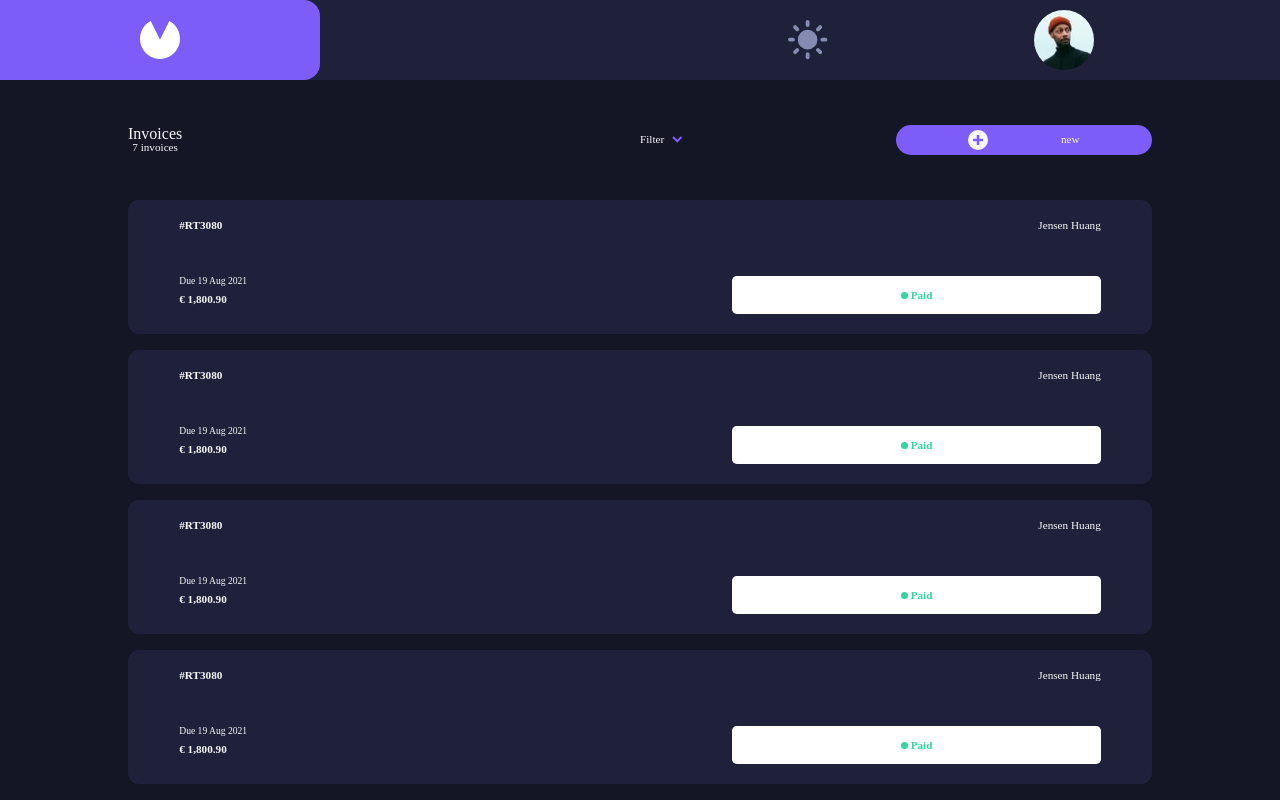
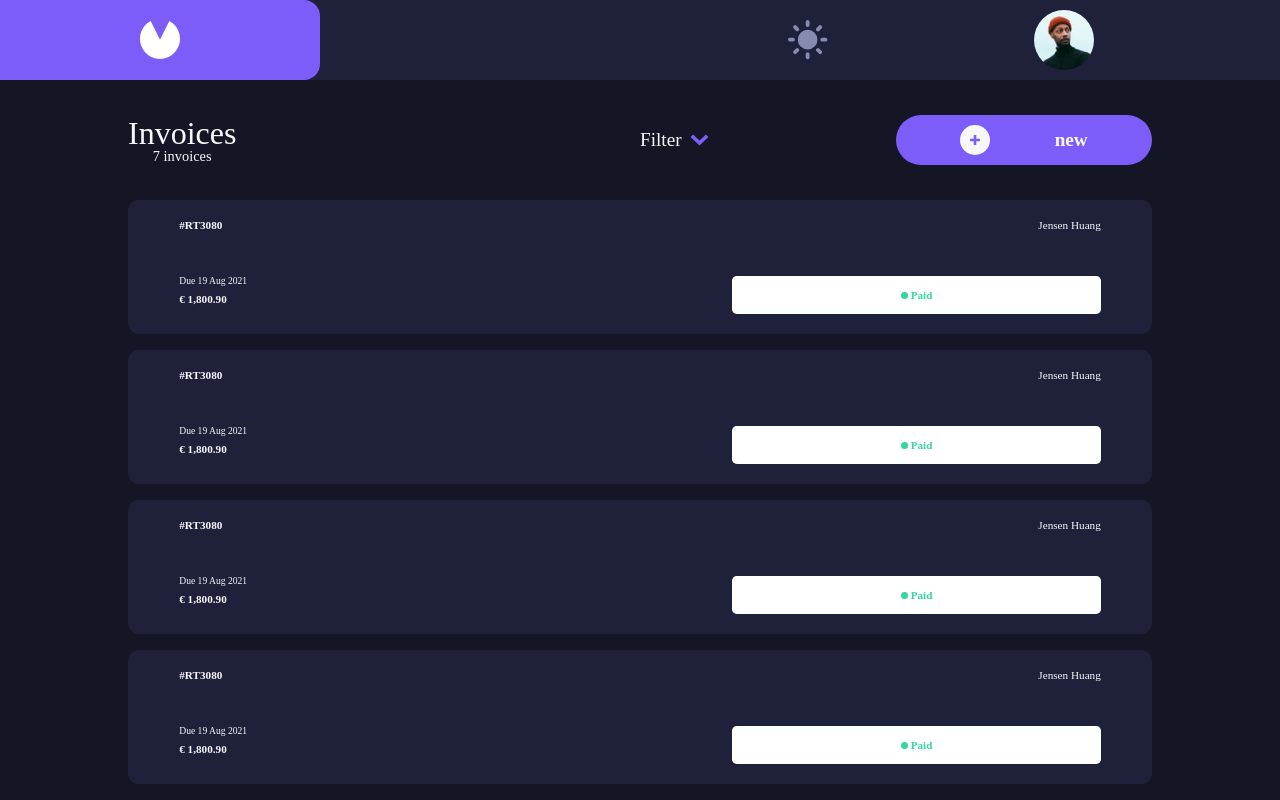
Before and after one commit to VincentDevi/new-cogip, a React (Vite) app: page / in a window 1280 px wide. Shown: the top 800 px of the page. Built offline with nearby package versions, Linux system fonts and the light colour scheme.

Commit message:
invoice option tablet design done

```diff
--- a/src/component/AllInvoices/InvoicesOption/Filter/Filter.jsx
+++ b/src/component/AllInvoices/InvoicesOption/Filter/Filter.jsx
@@ -17,6 +17,15 @@ const useStyle = createUseStyles({
         display:'flex',
         justifyContent:'center',
         alignItems:'center'
+    },
+    image:{},
+    '@media (min-width:640px)':{
+        text:{
+            fontSize:'1.2rem',
+        },
+        image:{
+            width:'20px',
+        },
     }
 
 })
@@ -26,7 +35,7 @@ export const Filter = () =>{
         <div className={style.section}>
             <p className={style.text}>Filter</p>
             <div className={style.container}>
-                <img src="public/icon-arrow-down.svg" alt="more" />
+                <img className={style.image} src="public/icon-arrow-down.svg" alt="more" />
             </div>
         </div>
     );
--- a/src/component/AllInvoices/InvoicesOption/InvoicesCount/InvoiceCount.jsx
+++ b/src/component/AllInvoices/InvoicesOption/InvoicesCount/InvoiceCount.jsx
@@ -11,12 +11,23 @@ const useStyle= createUseStyles({
     text:{
         fontSize:'0.7rem',
     },
+    title:{
+
+    },
+    '@media (min-width:640px)':{
+        text:{
+            fontSize:'.9rem'
+        },
+        title:{
+            fontSize:'2rem',
+        }
+    }
 });
 export const InvoicesCount = () =>{
     const style =useStyle();
     return (
         <div className={style.section}>
-            <h2>Invoices</h2>
+            <h2 className={style.title}>Invoices</h2>
             <p className={style.text}>7 invoices</p>
         </div>
     );
--- a/src/component/AllInvoices/InvoicesOption/NewButton/NewButton.jsx
+++ b/src/component/AllInvoices/InvoicesOption/NewButton/NewButton.jsx
@@ -24,6 +24,19 @@ const useStyle = createUseStyles({
     image:{},
     text:{
         fontSize:'.7rem'
+    },
+    '@media (min-width: 640px)':{
+        button:{
+            height:'50px',
+        },
+        container:{
+            width:'30px',
+            height:'30px',
+        },
+        text:{
+            fontSize: '1.2rem',
+            fontWeight:'700',
+        }
     }
 });
 
```
